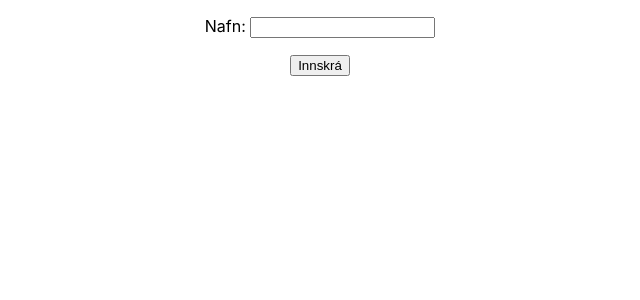
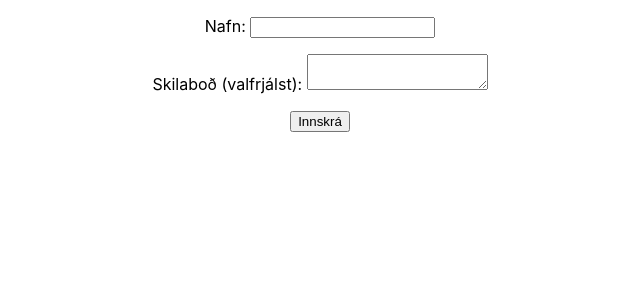
Before and after one commit to Dagur/innskra, a React (Create React App) app: page / in a window 1280 px wide. Shown: the top 300 px of the page, without its empty margins (320-960 px from the left). Built offline with nearby package versions, Linux system fonts and the light colour scheme.

Commit message:
Second attempt

```diff
--- a/public/index.html
+++ b/public/index.html
@@ -28,6 +28,13 @@
   </head>
   <body>
     <noscript>You need to enable JavaScript to run this app.</noscript>
+
+    <!-- A little help for the Netlify bots if you're not using a SSG -->
+    <form name="innskra" netlify netlify-honeypot="bot-field" hidden>
+      <input type="text" name="name" />
+      <textarea name="message"></textarea>
+    </form>
+
     <div id="root"></div>
     <!--
       This HTML file is a template.
--- a/src/App.tsx
+++ b/src/App.tsx
@@ -1,22 +1,25 @@
 import React, { FormEvent } from 'react';
 import './App.css';
 
+const encode = (data: any) => {
+  return Object.keys(data)
+    .map(key => encodeURIComponent(key) + "=" + encodeURIComponent(data[key]))
+    .join("&");
+}
+
 function App() {
   const [name, setName] = React.useState("");
-
-  const encode = (data: any) => {
-    return Object.keys(data)
-      .map(key => encodeURIComponent(key) + "=" + encodeURIComponent(data[key]))
-      .join("&");
-  }
+  const [message, setMessage] = React.useState("");
 
   const handleSubmit = (event: FormEvent) => {
     fetch("/", {
       method: "POST",
       headers: { "Content-Type": "application/x-www-form-urlencoded" },
-      body: encode({ "form-name": "innskra", name })
+      body: encode({ "form-name": "innskra", name, message })
     })
-      .then(() => alert("Takk fyrir og góða skemmtun"))
+      .then(response => {
+        alert("Takk fyrir og góða skemmtun")
+      })
       .catch(error => alert(error));
 
     event.preventDefault();
@@ -37,6 +40,15 @@ function App() {
           </label>
         </p>
         <p>
+            <label>
+              Skilaboð (valfrjálst): <textarea
+                name="message"
+                value={message}
+                onChange={event => setMessage(event.target.value)}
+              />
+            </label>
+          </p>
+        <p>
           <button type="submit">Innskrá</button>
         </p>
       </form>
```
